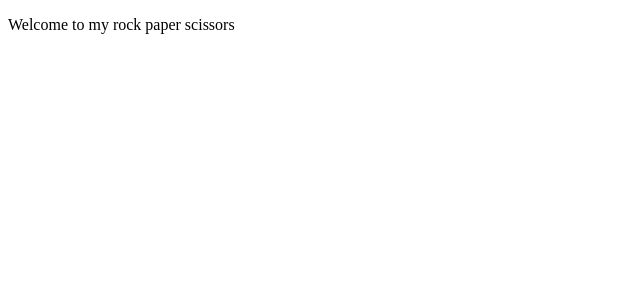
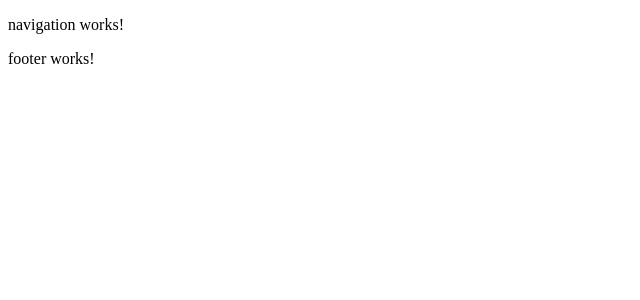
Before and after one commit to lami-genius/rock-paper-scissors-lg, an Angular app: page / in a window 1280 px wide. Shown: the top 300 px of the page, without its empty margins (0-640 px from the left). Built offline with nearby package versions, Linux system fonts and the light colour scheme.

Commit message:
Added bootstrap 5 to project

```diff
--- a/angular.json
+++ b/angular.json
@@ -101,6 +101,9 @@
             ],
             "scripts": []
           }
+        },
+        "deploy": {
+          "builder": "angular-cli-ghpages:deploy"
         }
       }
     }
--- a/package.json
+++ b/package.json
@@ -18,16 +18,18 @@
     "@angular/platform-browser": "~12.2.0",
     "@angular/platform-browser-dynamic": "~12.2.0",
     "@angular/router": "~12.2.0",
+    "bootstrap": "^5.1.3",
     "rxjs": "~6.6.0",
     "tslib": "^2.3.0",
     "zone.js": "~0.11.4"
   },
   "devDependencies": {
-    "@angular-devkit/build-angular": "~12.2.10",
-    "@angular/cli": "~12.2.10",
+    "@angular-devkit/build-angular": "^13.0.3",
+    "@angular/cli": "^13.0.3",
     "@angular/compiler-cli": "~12.2.0",
     "@types/jasmine": "~3.8.0",
     "@types/node": "^12.11.1",
+    "angular-cli-ghpages": "^1.0.0",
     "jasmine-core": "~3.8.0",
     "karma": "~6.3.0",
     "karma-chrome-launcher": "~3.1.0",
--- a/src/app/app.component.html
+++ b/src/app/app.component.html
@@ -1 +1,3 @@
-<p>Welcome to my rock paper scissors</p>
+<rpsLG-navigation></rpsLG-navigation>
+<router-outlet></router-outlet>
+<rpsLG-footer></rpsLG-footer>
```
Also changed, not shown: src/app/app.module.ts (+7 -1 lines), 2 other files (tests, documents, lock files or other folders).
